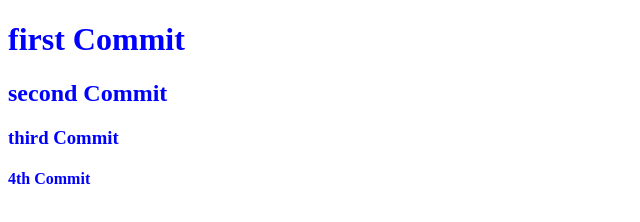
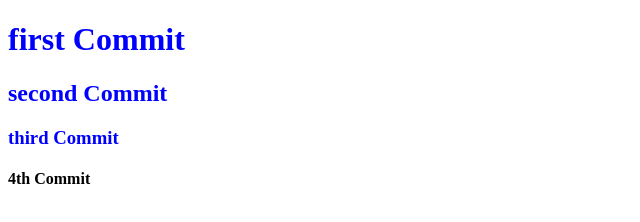
Before and after one commit to Amardeepsingh82100/multi-commit, a plain HTML site: page index.html in a window 1280 px wide. Shown: the whole page, without its empty margins (0-640 px from the left). Drawn offline with Linux system fonts and the light colour scheme.

Commit message:
final commit

```diff
--- a/style.css
+++ b/style.css
@@ -1,3 +1,6 @@
-h1,h2,h3,h4{
+h1,h2,h3{
     color:blue
 }
+h4{
+    color:black
+}
```
